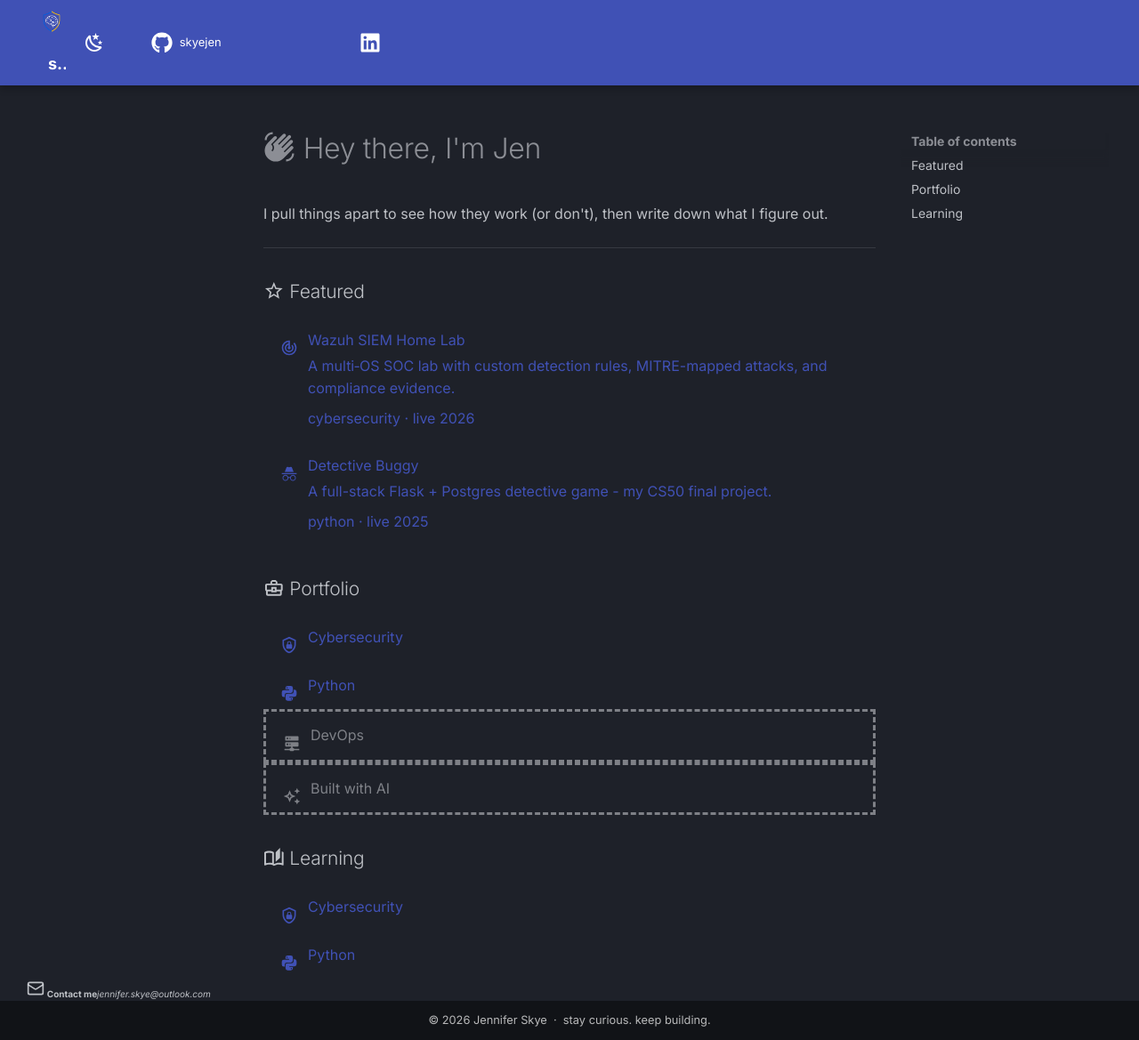
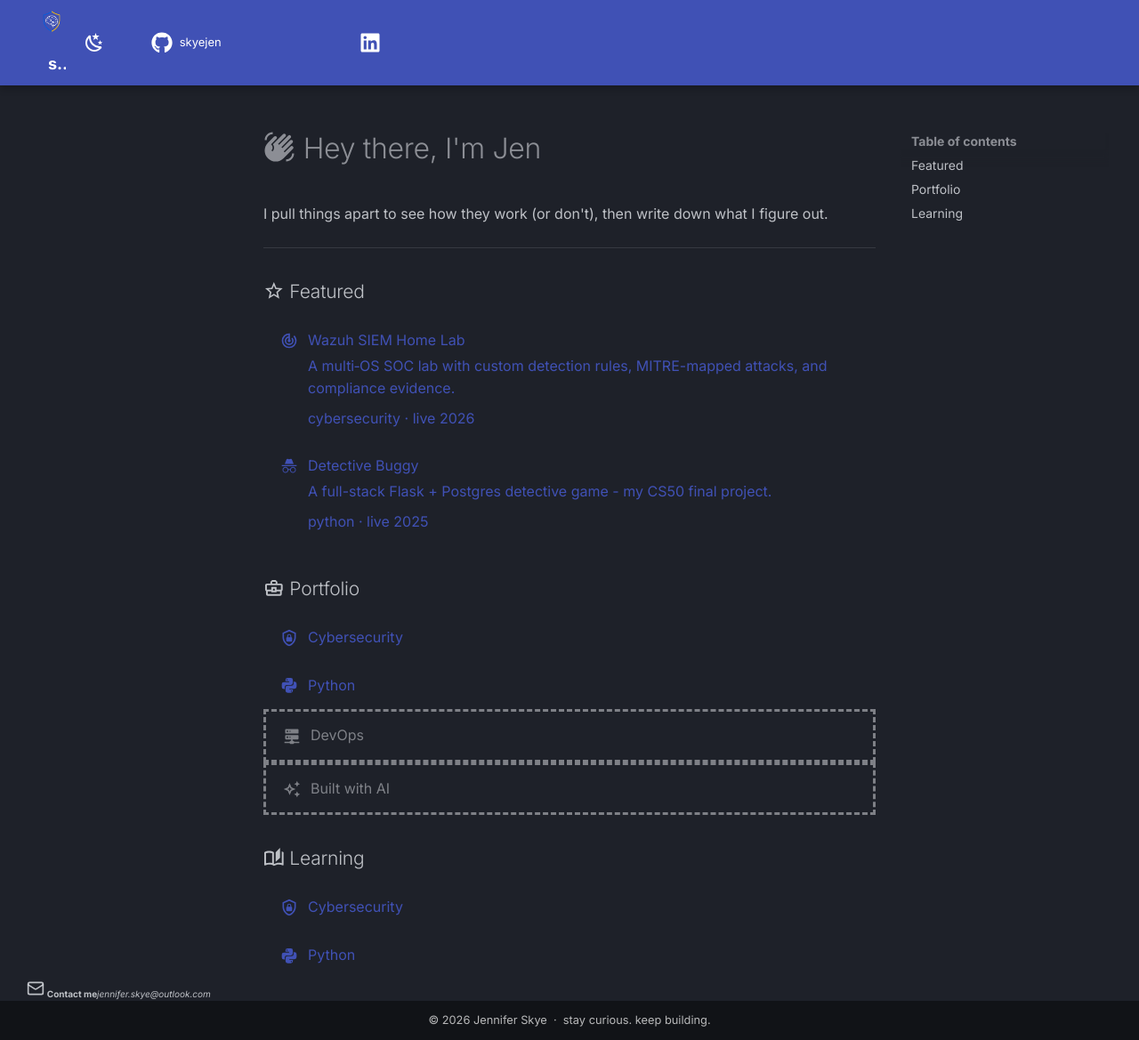
Before and after one commit to skyejen/skyejen.github.io, an MkDocs documentation site: the page built from docs/index.md, in a window 1280 px wide and 1169 px high. Shown: the whole window at 89% size. Built offline with MkDocs 1.6.1 and Material for MkDocs 9.7.7, drawn with Linux system fonts in a browser that asks for light colours.

Commit message:
fix: align card icons to titles (override Material twemoji vertical-align/height)

```diff
--- a/docs/stylesheets/local.css
+++ b/docs/stylesheets/local.css
@@ -107,7 +107,7 @@
 .sj-card--row .sj-card-icon {
   grid-row: 1;
   align-self: center;
-  margin: -3px 0 0 !important;   /* lift to offset bottom-heavy glyphs */
+  margin: 0 !important;
   display: flex !important;
   align-items: center;
   justify-content: center;
@@ -116,7 +116,11 @@
   font-size: 0 !important;
   flex: none !important;
 }
-.sj-card--row .sj-card-icon .twemoji { display: flex !important; }
+.sj-card--row .sj-card-icon .twemoji {
+  display: flex !important;
+  height: auto !important;          /* Material sets height via --md-icon-size; collapses to 0 here */
+  vertical-align: baseline !important;  /* Material's text-top pushed the glyph down */
+}
 .sj-card--row .sj-card-icon svg {
   width: var(--icon-size) !important;
   height: var(--icon-size) !important;
```
